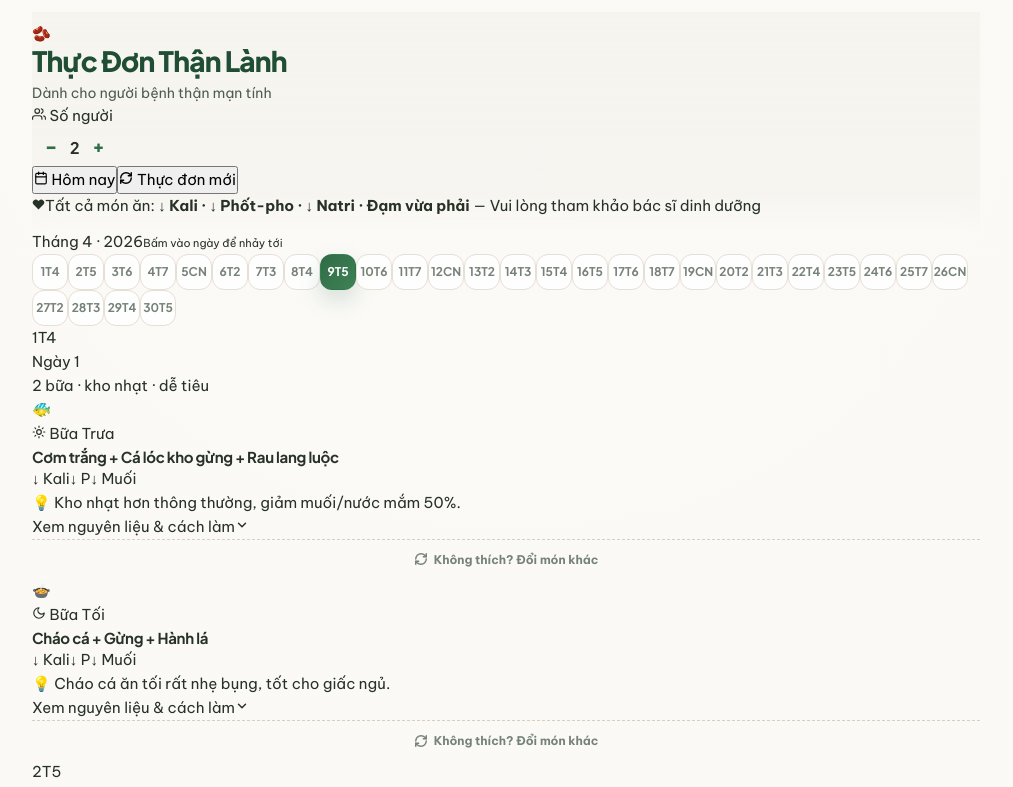
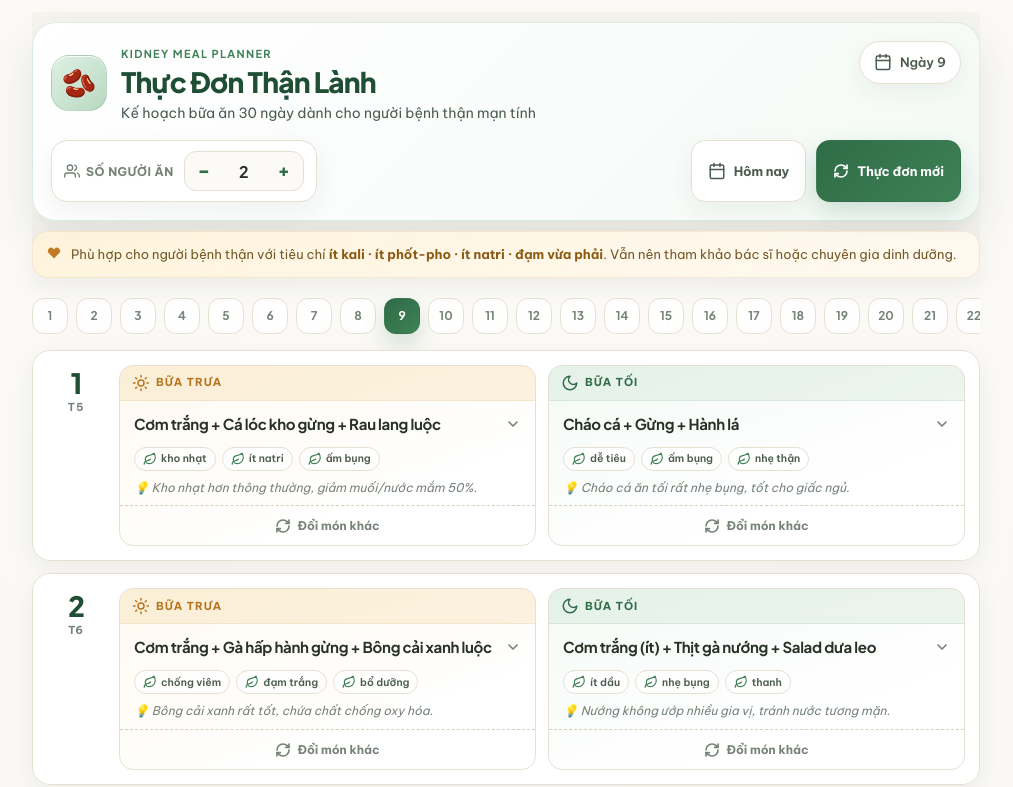
Before and after one commit to ngtrantien/kidney-meal-planner, a React (Create React App) app: page / in a window 1280 px wide. Shown: the top 787 px of the page, without its empty margins (134-1147 px from the left). Built offline with nearby package versions, Linux system fonts and the light colour scheme.

Commit message:
Update App.jsx

```diff
--- a/src/App.jsx
+++ b/src/App.jsx
@@ -2,272 +2,267 @@ import React, { useState, useEffect, useCallback } from "react";
 import { generateMonthPlan, getRandomMeal } from "./data/meals";
 import "./App.css";
 
-// ── Inline SVG icons ──────────────────────────────────────
-const Ico = {
-  refresh: (
-    <svg width="14" height="14" viewBox="0 0 24 24" fill="none" stroke="currentColor" strokeWidth="2.5" strokeLinecap="round" strokeLinejoin="round">
-      <path d="M3 12a9 9 0 0 1 9-9 9.75 9.75 0 0 1 6.74 2.74L21 8"/><path d="M21 3v5h-5"/>
-      <path d="M21 12a9 9 0 0 1-9 9 9.75 9.75 0 0 1-6.74-2.74L3 16"/><path d="M8 16H3v5"/>
+// ── Icons (inline SVG để không cần thư viện) ──────────────
+const IconRefresh = () => (
+  <svg width="16" height="16" viewBox="0 0 24 24" fill="none" stroke="currentColor" strokeWidth="2.5" strokeLinecap="round" strokeLinejoin="round">
+    <path d="M3 12a9 9 0 0 1 9-9 9.75 9.75 0 0 1 6.74 2.74L21 8"/><path d="M21 3v5h-5"/><path d="M21 12a9 9 0 0 1-9 9 9.75 9.75 0 0 1-6.74-2.74L3 16"/><path d="M8 16H3v5"/>
   </svg>
-  ),
-  sun: (
-    <svg width="14" height="14" viewBox="0 0 24 24" fill="none" stroke="currentColor" strokeWidth="2" strokeLinecap="round" strokeLinejoin="round">
+);
+const IconSun = () => (
+  <svg width="18" height="18" viewBox="0 0 24 24" fill="none" stroke="currentColor" strokeWidth="2" strokeLinecap="round" strokeLinejoin="round">
     <circle cx="12" cy="12" r="4"/><path d="M12 2v2M12 20v2M4.93 4.93l1.41 1.41M17.66 17.66l1.41 1.41M2 12h2M20 12h2M6.34 17.66l-1.41 1.41M19.07 4.93l-1.41 1.41"/>
   </svg>
-  ),
-  moon: (
-    <svg width="14" height="14" viewBox="0 0 24 24" fill="none" stroke="currentColor" strokeWidth="2" strokeLinecap="round" strokeLinejoin="round">
+);
+const IconMoon = () => (
+  <svg width="18" height="18" viewBox="0 0 24 24" fill="none" stroke="currentColor" strokeWidth="2" strokeLinecap="round" strokeLinejoin="round">
     <path d="M12 3a6 6 0 0 0 9 9 9 9 0 1 1-9-9Z"/>
   </svg>
-  ),
-  chevron: (
-    <svg width="14" height="14" viewBox="0 0 24 24" fill="none" stroke="currentColor" strokeWidth="2.5" strokeLinecap="round" strokeLinejoin="round">
+);
+const IconChevronDown = () => (
+  <svg width="16" height="16" viewBox="0 0 24 24" fill="none" stroke="currentColor" strokeWidth="2.5" strokeLinecap="round" strokeLinejoin="round">
     <path d="m6 9 6 6 6-6"/>
   </svg>
-  ),
-  heart: (
-    <svg width="13" height="13" viewBox="0 0 24 24" fill="currentColor">
+);
+const IconHeart = () => (
+  <svg width="14" height="14" viewBox="0 0 24 24" fill="currentColor">
     <path d="M20.84 4.61a5.5 5.5 0 0 0-7.78 0L12 5.67l-1.06-1.06a5.5 5.5 0 0 0-7.78 7.78l1.06 1.06L12 21.23l7.78-7.78 1.06-1.06a5.5 5.5 0 0 0 0-7.78z"/>
   </svg>
-  ),
-  users: (
+);
+const IconUsers = () => (
+  <svg width="16" height="16" viewBox="0 0 24 24" fill="none" stroke="currentColor" strokeWidth="2" strokeLinecap="round" strokeLinejoin="round">
+    <path d="M17 21v-2a4 4 0 0 0-4-4H5a4 4 0 0 0-4 4v2"/><circle cx="9" cy="7" r="4"/><path d="M23 21v-2a4 4 0 0 0-3-3.87"/><path d="M16 3.13a4 4 0 0 1 0 7.75"/>
+  </svg>
+);
+const IconCalendar = () => (
+  <svg width="18" height="18" viewBox="0 0 24 24" fill="none" stroke="currentColor" strokeWidth="2" strokeLinecap="round" strokeLinejoin="round">
+    <rect width="18" height="18" x="3" y="4" rx="2" ry="2"/><line x1="16" x2="16" y1="2" y2="6"/><line x1="8" x2="8" y1="2" y2="6"/><line x1="3" x2="21" y1="10" y2="10"/>
+  </svg>
+);
+const IconLeaf = () => (
   <svg width="14" height="14" viewBox="0 0 24 24" fill="none" stroke="currentColor" strokeWidth="2" strokeLinecap="round" strokeLinejoin="round">
-      <path d="M17 21v-2a4 4 0 0 0-4-4H5a4 4 0 0 0-4 4v2"/><circle cx="9" cy="7" r="4"/>
-      <path d="M23 21v-2a4 4 0 0 0-3-3.87"/><path d="M16 3.13a4 4 0 0 1 0 7.75"/>
+    <path d="M11 20A7 7 0 0 1 9.8 6.1C15.5 5 17 4.48 19 2c1 2 2 4.18 2 8 0 5.5-4.78 10-10 10z"/><path d="M2 21c0-3 1.85-5.36 5.08-6C9.5 14.52 12 13 13 12"/>
   </svg>
-  ),
-  calendar: (
-    <svg width="14" height="14" viewBox="0 0 24 24" fill="none" stroke="currentColor" strokeWidth="2" strokeLinecap="round" strokeLinejoin="round">
-      <rect width="18" height="18" x="3" y="4" rx="2" ry="2"/><line x1="16" x2="16" y1="2" y2="6"/>
-      <line x1="8" x2="8" y1="2" y2="6"/><line x1="3" x2="21" y1="10" y2="10"/>
-    </svg>
-  ),
+);
+
+// ── Meal Card ─────────────────────────────────────────────
+function MealCard({ meal, session, servings, onRandomize, dayNum }) {
+  const [open, setOpen] = useState(false);
+
+  const scale = (val) => {
+    const result = val * servings;
+    return result % 1 === 0 ? result : result.toFixed(1);
   };
 
-// Emoji map cho từng loại món
-const MEAL_EMOJI = {
-  lunch_01: "🐟", lunch_02: "🍳", lunch_03: "🍗",
-  lunch_04: "🥢", lunch_05: "🐠", lunch_06: "🥩",
-  lunch_07: "🍚", lunch_08: "🦐", lunch_09: "🐡",
-  lunch_10: "🍜", lunch_11: "🫘", lunch_12: "🐟",
-  lunch_13: "🥩", lunch_14: "🍲", lunch_15: "🥦",
-  dinner_01: "🐟", dinner_02: "🥕", dinner_03: "🌾",
-  dinner_04: "🐟", dinner_05: "🥒", dinner_06: "🥗",
-  dinner_07: "🥕", dinner_08: "🦐", dinner_09: "🍜",
-  dinner_10: "🫘", dinner_11: "🍲", dinner_12: "🍗",
-  dinner_13: "🍜", dinner_14: "🦪", dinner_15: "🎃",
-};
-
-const WEEKDAYS = ["CN", "T2", "T3", "T4", "T5", "T6", "T7"];
-const TODAY = new Date().getDate();
-
-// ── MealPanel ─────────────────────────────────────────────
-function MealPanel({ meal, session, servings, onRandomize, day }) {
-  const [open, setOpen] = useState(false);
-  const scale = v => { const r = v * servings; return r % 1 === 0 ? r : r.toFixed(1); };
-  const emoji = MEAL_EMOJI[meal.id] || (session === "lunch" ? "🍱" : "🥘");
+  const sessionLabel = session === "lunch" ? "Bữa Trưa" : "Bữa Tối";
+  const SessionIcon = session === "lunch" ? IconSun : IconMoon;
 
   return (
-    <div className={`meal-panel ${session}`}>
-      {/* Top row — clickable to expand */}
-      <div className="meal-panel-top" onClick={() => setOpen(o => !o)}>
-        <div className="food-visual">
-          <div className="food-visual-ring" />
-          {emoji}
+    <div className={`meal-card ${session} ${open ? "expanded" : ""}`}>
+      <div className="meal-session-badge">
+        <SessionIcon />
+        <span>{sessionLabel}</span>
       </div>
 
-        <div className="meal-info">
-          <div className="meal-session-label">
-            {session === "lunch" ? <>{Ico.sun} Bữa Trưa</> : <>{Ico.moon} Bữa Tối</>}
-          </div>
-          <div className="meal-name">{meal.name}</div>
-          <div className="nutrition-row">
-            <span className="nutr-badge k">↓ Kali</span>
-            <span className="nutr-badge p">↓ P</span>
-            <span className="nutr-badge na">↓ Muối</span>
-          </div>
-          <div className="meal-note-short">💡 {meal.note}</div>
-        </div>
+      <div className="meal-header" onClick={() => setOpen(!open)}>
+        <div className="meal-title-row">
+          <h3 className="meal-name">{meal.name}</h3>
+          <div className={`chevron ${open ? "rotated" : ""}`}><IconChevronDown /></div>
         </div>
 
-      <div className="expand-row" onClick={() => setOpen(o => !o)}>
-        <span>{open ? "Thu gọn" : "Xem nguyên liệu & cách làm"}</span>
-        <span className={`expand-arrow ${open ? "open" : ""}`}>{Ico.chevron}</span>
+        <div className="meal-tags">
+          {meal.tags.map(tag => (
+            <span key={tag} className="tag"><IconLeaf />{tag}</span>
+          ))}
         </div>
 
-      {/* Expanded detail */}
-      {open && (
-        <div className="meal-detail">
-          <div className="detail-section">
-            <div className="detail-title">
-              {Ico.users} Nguyên liệu
-              <span className="serving-tag">{servings} người</span>
-            </div>
-            <div className="ingredient-grid">
-              {meal.ingredients.map((ing, i) => (
-                <div key={i} className="ingredient-row">
-                  <span className="ingredient-name">{ing.name}</span>
-                  <span className="ingredient-amount">{scale(ing.per1)} {ing.unit}</span>
-                </div>
-              ))}
-            </div>
+        <p className="meal-note">💡 {meal.note}</p>
       </div>
 
-          <div className="detail-section">
-            <div className="detail-title">📋 Cách chế biến</div>
+      {open && (
+        <div className="meal-body">
+          <div className="section">
+            <h4 className="section-title">
+              <IconUsers />
+              Nguyên liệu <span className="serving-badge">{servings} người</span>
+            </h4>
+            <table className="ingredient-table">
+              <thead>
+                <tr><th>Nguyên liệu</th><th>Lượng</th></tr>
+              </thead>
+              <tbody>
+                {meal.ingredients.map((ing, i) => (
+                  <tr key={i}>
+                    <td>{ing.name}</td>
+                    <td className="amount">{scale(ing.per1)} {ing.unit}</td>
+                  </tr>
+                ))}
+              </tbody>
+            </table>
+          </div>
+
+          <div className="section">
+            <h4 className="section-title">📋 Cách chế biến</h4>
             <ol className="steps-list">
               {meal.steps.map((step, i) => (
-                <li key={i} className="step-item">
-                  <span className="step-dot">{i + 1}</span>
-                  <span>{step}</span>
-                </li>
+                <li key={i}><span className="step-num">{i + 1}</span><span>{step}</span></li>
               ))}
             </ol>
           </div>
         </div>
       )}
 
-      {/* Randomize */}
-      <div className="randomize-row">
       <button
         className="randomize-btn"
-          onClick={() => onRandomize(day, session)}
+        onClick={(e) => { e.stopPropagation(); onRandomize(dayNum, session); }}
+        title="Đổi sang món khác"
       >
-          {Ico.refresh}
-          Không thích? Đổi món khác
+        <IconRefresh />
+        <span>Đổi món khác</span>
       </button>
+    </div>
+  );
+}
+
+// ── Day Row ───────────────────────────────────────────────
+function DayRow({ entry, servings, onRandomize, isToday }) {
+  const weekdays = ["CN", "T2", "T3", "T4", "T5", "T6", "T7"];
+  const now = new Date();
+  const dayOfWeek = weekdays[(now.getDay() + entry.day - 1) % 7];
+
+  return (
+    <div className={`day-row ${isToday ? "today" : ""}`} id={`day-${entry.day}`}>
+      <div className="day-label">
+        <span className="day-num">{entry.day}</span>
+        <span className="day-week">{dayOfWeek}</span>
+        {isToday && <span className="today-badge">Hôm nay</span>}
+      </div>
+      <div className="day-meals">
+        <MealCard meal={entry.lunch} session="lunch" servings={servings} onRandomize={onRandomize} dayNum={entry.day} />
+        <MealCard meal={entry.dinner} session="dinner" servings={servings} onRandomize={onRandomize} dayNum={entry.day} />
       </div>
     </div>
   );
 }
 
-// ── DayBlock ──────────────────────────────────────────────
-function DayBlock({ entry, servings, onRandomize }) {
-  const isToday = entry.day === TODAY;
-  const dow = WEEKDAYS[(new Date().getDay() + entry.day - TODAY + 70) % 7];
-
-  return (
-    <div className={`day-block ${isToday ? "today" : ""}`} id={`day-${entry.day}`}>
-      <div className="day-block-header">
-        <div className="day-num-badge">
-          <span className="day-num-big">{entry.day}</span>
-          <span className="day-wd">{dow}</span>
-        </div>
-        <div>
-          <div className="day-header-title">
-            Ngày {entry.day}
-            {isToday && <span className="today-chip">Hôm nay</span>}
-          </div>
-          <div className="day-header-note">2 bữa · {entry.lunch.tags[0]} · {entry.dinner.tags[0]}</div>
-        </div>
-      </div>
-
-      <div className="day-meals-grid">
-        <MealPanel meal={entry.lunch}  session="lunch"  servings={servings} onRandomize={onRandomize} day={entry.day} />
-        <MealPanel meal={entry.dinner} session="dinner" servings={servings} onRandomize={onRandomize} day={entry.day} />
-      </div>
-    </div>
-  );
-}
-
-// ── App ───────────────────────────────────────────────────
+// ── Main App ──────────────────────────────────────────────
 export default function App() {
   const [plan, setPlan] = useState(() => generateMonthPlan());
   const [servings, setServings] = useState(2);
 
-  const handleRandomize = useCallback((day, session) => {
-    setPlan(prev => prev.map(e => {
-      if (e.day !== day) return e;
-      return { ...e, [session]: getRandomMeal(session, e[session].id) };
+  const today = new Date().getDate();
+
+  const handleRandomize = useCallback((dayNum, session) => {
+    setPlan(prev => prev.map(entry => {
+      if (entry.day !== dayNum) return entry;
+      const currentMealId = entry[session].id;
+      const newMeal = getRandomMeal(session, currentMealId);
+      return { ...entry, [session]: newMeal };
     }));
   }, []);
 
-  const scrollToToday = () => {
-    document.getElementById(`day-${TODAY}`)?.scrollIntoView({ behavior: "smooth", block: "center" });
+  const handleRegeneratePlan = () => {
+    if (window.confirm("Tạo lại toàn bộ thực đơn tháng mới?")) {
+      setPlan(generateMonthPlan());
+    }
   };
 
-  useEffect(() => { setTimeout(scrollToToday, 400); }, []);
+  const scrollToToday = () => {
+    const el = document.getElementById(`day-${today}`);
+    if (el) el.scrollIntoView({ behavior: "smooth", block: "center" });
+  };
 
-  const now = new Date();
-  const monthLabel = `Tháng ${now.getMonth() + 1} · ${now.getFullYear()}`;
+  useEffect(() => {
+    const timer = setTimeout(() => scrollToToday(), 300);
+    return () => clearTimeout(timer);
+  }, []);
 
   return (
     <div className="app">
-      {/* Header */}
       <header className="app-header">
-        <div className="header-inner">
-          <div className="logo">
-            <div className="logo-icon-wrap">🫘</div>
-            <div>
-              <div className="app-title">Thực Đơn Thận Lành</div>
-              <div className="app-sub">Dành cho người bệnh thận mạn tính</div>
+        <div className="header-shell">
+          <div className="header-top">
+            <div className="brand">
+              <div className="logo-badge">
+                <span className="logo-icon">🫘</span>
+              </div>
+
+              <div className="brand-copy">
+                <span className="brand-eyebrow">Kidney Meal Planner</span>
+                <h1 className="app-title">Thực Đơn Thận Lành</h1>
+                <p className="app-sub">Kế hoạch bữa ăn 30 ngày dành cho người bệnh thận mạn tính</p>
               </div>
             </div>
 
-          <div className="header-right">
-            <div className="servings-pill">
-              <span className="servings-label">{Ico.users} <span>Số người</span></span>
-              <div className="servings-btns">
+            <div className="header-meta">
+              <span className="today-chip">
+                <IconCalendar />
+                Ngày {today}
+              </span>
+            </div>
+          </div>
+
+          <div className="header-toolbar">
+            <div className="control-card">
+              <label className="control-label">
+                <IconUsers /> Số người ăn
+              </label>
+              <div className="servings-control">
                 <button className="count-btn" onClick={() => setServings(s => Math.max(1, s - 1))}>−</button>
                 <span className="count-display">{servings}</span>
                 <button className="count-btn" onClick={() => setServings(s => Math.min(10, s + 1))}>+</button>
               </div>
             </div>
 
-            <button className="btn-ghost" onClick={scrollToToday}>
-              {Ico.calendar} <span>Hôm nay</span>
+            <div className="header-actions">
+              <button className="btn-outline" onClick={scrollToToday}>
+                <IconCalendar /> Hôm nay
               </button>
-
-            <button className="btn-green" onClick={() => {
-              if (window.confirm("Tạo lại thực đơn tháng mới?")) setPlan(generateMonthPlan());
-            }}>
-              {Ico.refresh} <span>Thực đơn mới</span>
+              <button className="btn-primary" onClick={handleRegeneratePlan}>
+                <IconRefresh /> Thực đơn mới
               </button>
-          </div>
-        </div>
-
-        <div className="health-ribbon">
-          {Ico.heart}
-          <span>Tất cả món ăn: <strong>↓ Kali · ↓ Phốt-pho · ↓ Natri · Đạm vừa phải</strong> — Vui lòng tham khảo bác sĩ dinh dưỡng</span>
-        </div>
-      </header>
-
-      {/* Month nav */}
-      <div className="main-wrap">
-        <div className="month-nav-wrap">
-          <div className="month-nav-header">
-            <span className="month-title">{monthLabel}</span>
-            <span style={{ fontSize: 11, color: "var(--text-muted)" }}>Bấm vào ngày để nhảy tới</span>
-          </div>
-          <div className="month-nav-scroll">
-            <div className="day-dots">
-              {Array.from({ length: 30 }, (_, i) => i + 1).map(d => {
-                const wd = WEEKDAYS[(new Date().getDay() + d - TODAY + 70) % 7];
-                return (
-                  <button
-                    key={d}
-                    className={`day-dot ${d === TODAY ? "active" : ""}`}
-                    onClick={() => document.getElementById(`day-${d}`)?.scrollIntoView({ behavior: "smooth", block: "center" })}
-                  >
-                    <span className="day-dot-num">{d}</span>
-                    <span className="day-dot-wd">{wd}</span>
-                  </button>
-                );
-              })}
             </div>
           </div>
         </div>
 
-        {/* Plan */}
-        <div className="plan-list">
-          {plan.map(entry => (
-            <DayBlock key={entry.day} entry={entry} servings={servings} onRandomize={handleRandomize} />
+        <div className="health-banner">
+          <IconHeart />
+          <span>
+            Phù hợp cho người bệnh thận với tiêu chí <strong>ít kali · ít phốt-pho · ít natri · đạm vừa phải</strong>. Vẫn nên tham khảo bác sĩ hoặc chuyên gia dinh dưỡng.
+          </span>
+        </div>
+      </header>
+
+      <div className="month-nav">
+        <div className="week-strips">
+          {Array.from({ length: 30 }, (_, i) => i + 1).map(d => (
+            <button
+              key={d}
+              className={`day-dot ${d === today ? "active" : ""}`}
+              onClick={() => {
+                const el = document.getElementById(`day-${d}`);
+                if (el) el.scrollIntoView({ behavior: "smooth", block: "center" });
+              }}
+            >
+              {d}
+            </button>
           ))}
         </div>
       </div>
 
+      <main className="plan-container">
+        {plan.map(entry => (
+          <DayRow
+            key={entry.day}
+            entry={entry}
+            servings={servings}
+            onRandomize={handleRandomize}
+            isToday={entry.day === today}
+          />
+        ))}
+      </main>
+
       <footer className="app-footer">
-        Làm với {Ico.heart} để chăm sóc sức khỏe bố &nbsp;·&nbsp; Mỗi tháng bấm "Thực đơn mới" để xoay vòng
+        <p>Làm với <IconHeart /> để chăm sóc sức khỏe bố &nbsp;·&nbsp; Mỗi tháng bấm “Thực đơn mới” để xoay vòng</p>
       </footer>
     </div>
   );
```
Lines whose indentation alone changed are shown as unchanged.
